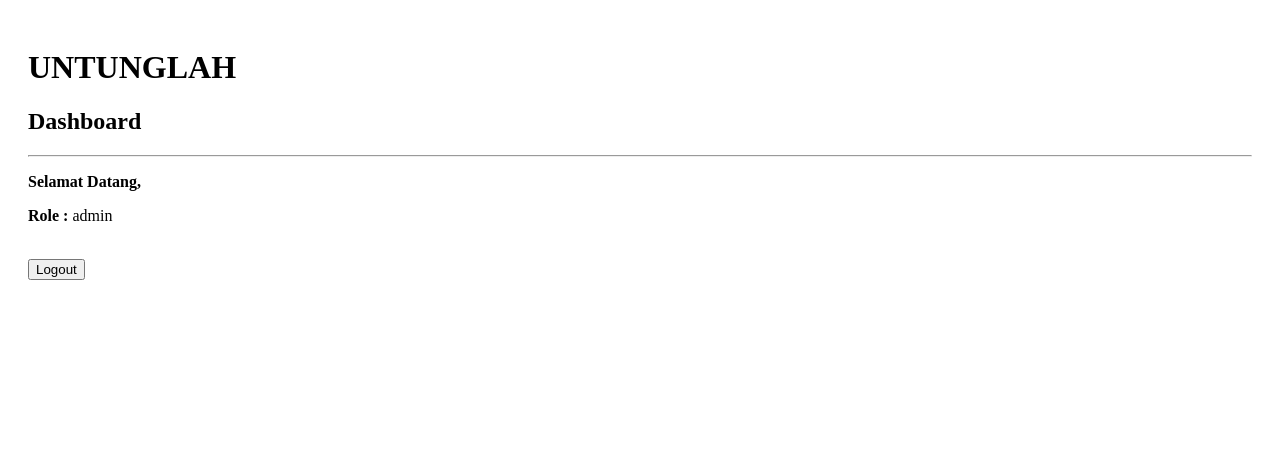
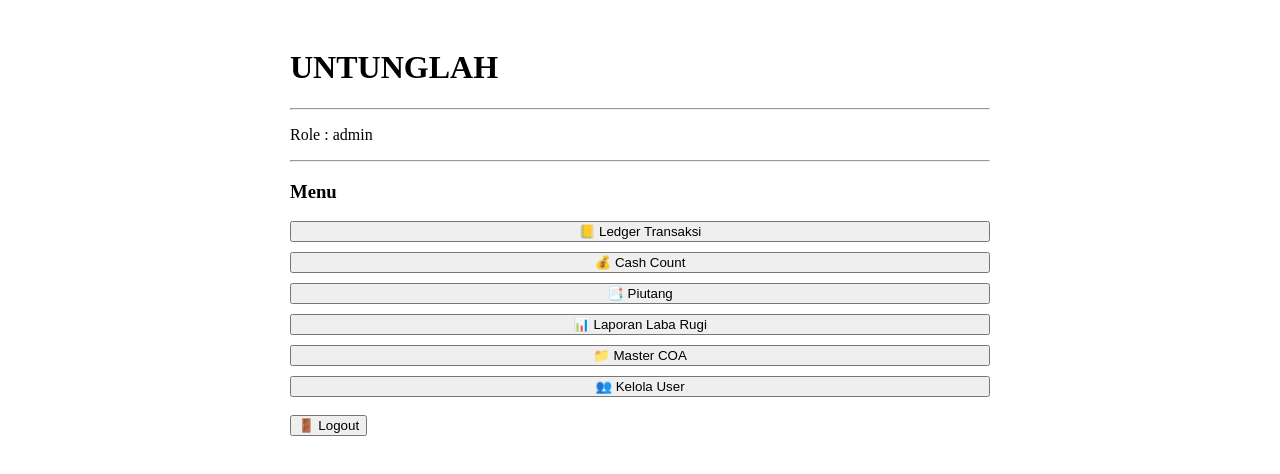
Before and after one commit to andiewirrawan/untunglah, a Next.js app: page /dashboard in a window 1280 px wide. Shown: the top 474 px of the page. Built offline with nearby package versions, Linux system fonts and the light colour scheme; sample sign-in values are in the browser's storage.

Commit message:
Update login session

```diff
--- a/app/dashboard/page.tsx
+++ b/app/dashboard/page.tsx
@@ -30,27 +30,38 @@ export default function DashboardPage() {
   }
 
   return (
-    <main style={{ padding: 20 }}>
+    <main style={{ padding: 20, maxWidth: 700, margin: "auto" }}>
       <h1>UNTUNGLAH</h1>
-
-      <h2>Dashboard</h2>
 
       <hr />
 
-      <p>
-        <strong>Selamat Datang,</strong>
-      </p>
+      <p><strong>{nama}</strong></p>
+      <p>Role : {role}</p>
 
-      <p>{nama}</p>
+      <hr />
 
-      <p>
-        <strong>Role :</strong> {role}
-      </p>
+      <h3>Menu</h3>
+
+      <div style={{ display: "grid", gap: 10 }}>
+
+        <button>📒 Ledger Transaksi</button>
+
+        <button>💰 Cash Count</button>
+
+        <button>📑 Piutang</button>
+
+        <button>📊 Laporan Laba Rugi</button>
+
+        <button>📁 Master COA</button>
+
+        <button>👥 Kelola User</button>
+
+      </div>
 
       <br />
 
       <button onClick={handleLogout}>
-        Logout
+        🚪 Logout
       </button>
     </main>
   );
```
